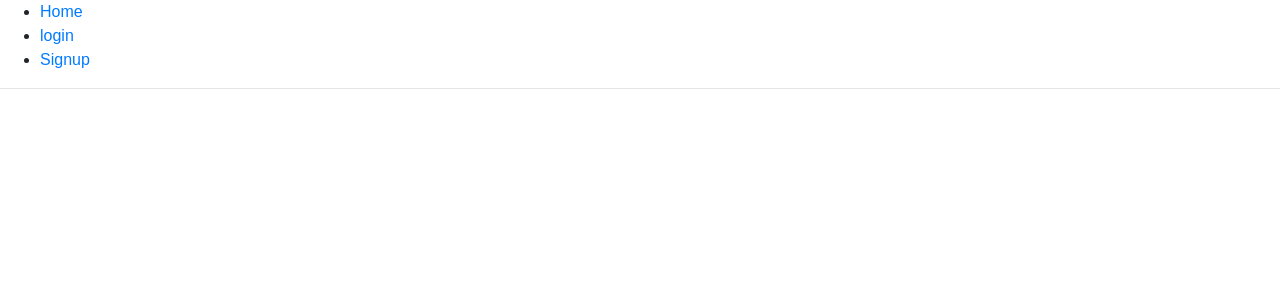
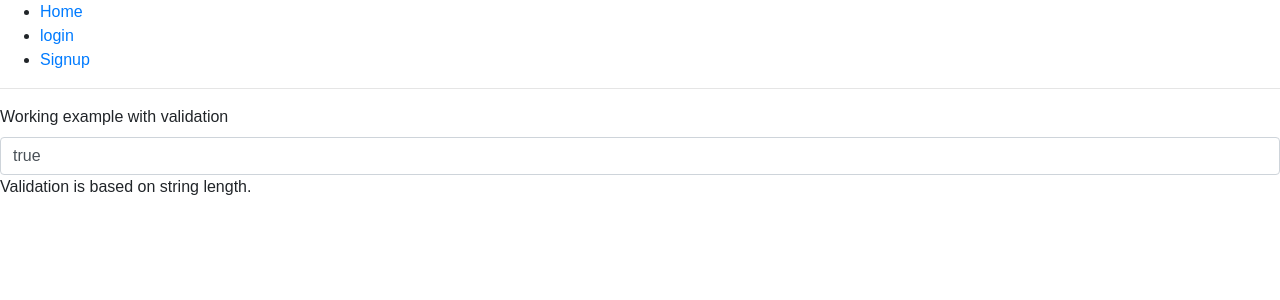
Before and after one commit to gajraajay/drTotal, a React (Create React App) app in the folder drtotal-web/: page /login in a window 1280 px wide. Shown: the top 300 px of the page. Built offline with nearby package versions, Linux system fonts and the light colour scheme.

Commit message:
added the loginPage

```diff
--- /dev/null
+++ b/drtotal-web/src/Login/Components/LoginPage.js
@@ -0,0 +1,29 @@
+import React, {Component} from 'react';
+import { FormControl,FormGroup ,ControlLabel,HelpBlock}  from 'react-bootstrap';
+class LoginPage extends Component {
+  constructor() {
+    super()
+  }
+  componentWillMount() {}
+  render() {
+    return (
+      <div>
+        <form>
+          <FormGroup
+            controlId="formBasicText"
+            validationState>
+            <ControlLabel>Working example with validation</ControlLabel>
+            <FormControl
+              type="text"
+              value
+              placeholder="Enter text"
+              />
+            <FormControl.Feedback/>
+            <HelpBlock>Validation is based on string length.</HelpBlock>
+          </FormGroup>
+        </form>
+      </div>
+    );
+  }
+}
+export default LoginPage;
--- /dev/null
+++ b/drtotal-web/src/Login/index.js
@@ -0,0 +1 @@
+export * from './Components';
--- a/drtotal-web/src/Routes/CustomRouter.js
+++ b/drtotal-web/src/Routes/CustomRouter.js
@@ -1,5 +1,6 @@
 import React, {Component} from 'react';
 import {BrowserRouter as Router, Route, Link} from "react-router-dom";
+import LoginPage from '../Login/Components/LoginPage';
 
 export const CustomRouter = () => (
   <Router>
@@ -9,7 +10,7 @@ export const CustomRouter = () => (
           <Link to="/">Home</Link>
         </li>
         <li>
-          <Link to="/Login">login</Link>
+          <Link to="/login">login</Link>
         </li>
         <li>
           <Link to="/signup">Signup</Link>
@@ -19,9 +20,7 @@ export const CustomRouter = () => (
       <Route exact path="/" component={() => (
         <h1>Cool</h1>
       )}/>
-      <Route path="/about" component={() => (
-        <h1>Cool1</h1>
-      )}/>
+      <Route path="/login" component={LoginPage}/>
       <Route path="/topics" component={() => (
         <h1>Coo12l</h1>
       )}/>
```
